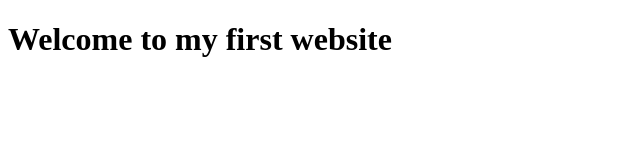
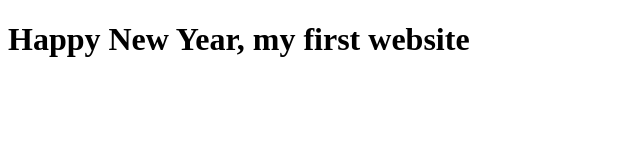
Before and after one commit to merajansi/Apache_Server, a plain HTML site: page index.html in a window 1280 px wide. Shown: the whole page, without its empty margins (0-640 px from the left). Drawn offline with Linux system fonts and the light colour scheme.

Commit message:
2nd update

```diff
--- a/index.html
+++ b/index.html
@@ -1,2 +1,2 @@
-<!DOCTYPE html> <html> <head> <title>My Website</title> </head> <body> <h1>Welcome to my first website</h1> </body>
+<!DOCTYPE html> <html> <head> <title>My Website</title> </head> <body> <h1>Happy New Year, my first website</h1> </body>
 </html>
```
